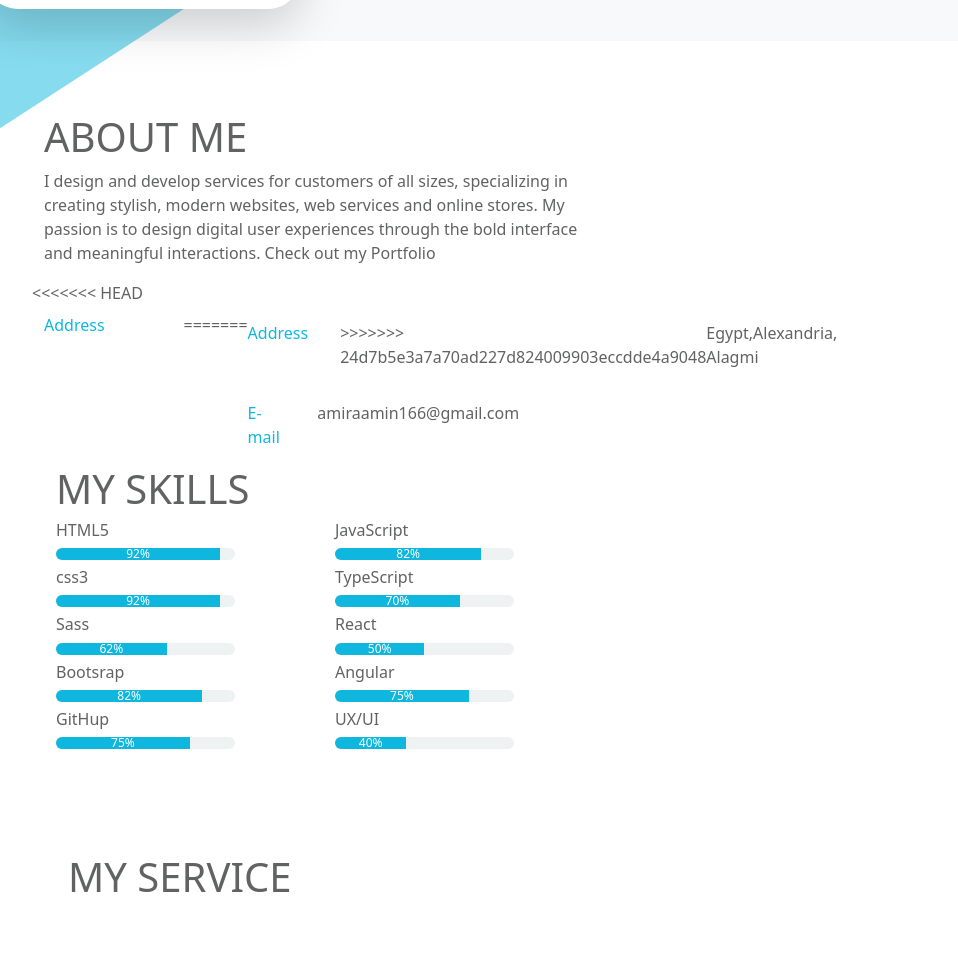
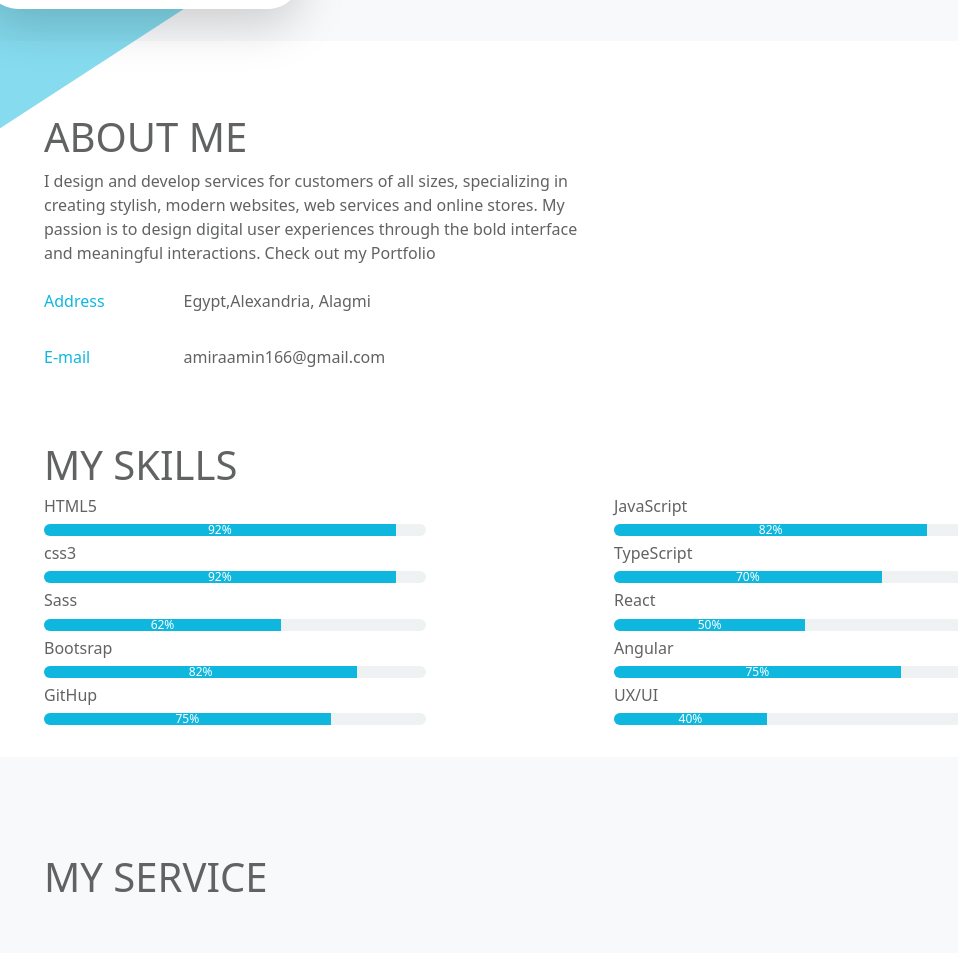
Before and after one commit to amira-ahmed2/personalProfile, a plain HTML site: page index.html in a window 1280 px wide. Shown: the part 727-1680 px from the top of the page, without its empty margins (38-996 px from the left). Drawn offline with nearby package versions, Linux system fonts and the light colour scheme.

```diff
--- a/index.html
+++ b/index.html
@@ -107,17 +107,11 @@
                         </p>
                     </div>
                     <div class=" row about">
-<<<<<<< HEAD
 
                         <div class="col-12">
                             <div class="d-flex align-items-start py-2 px-0">
                                 <label class="w-25">Address</label>
-=======
 
-                        <div class="col-md-6">
-                            <div class="d-flex align-items-lg-start py-2 px-0">
-                                <label>Address</label>
->>>>>>> 24d7b5e3a7a70ad227d824009903eccdde4a9048
                                 <p>Egypt,Alexandria, Alagmi</p>
                             </div>
                             <div class="d-flex align-items-start py-2 px-0">
```
